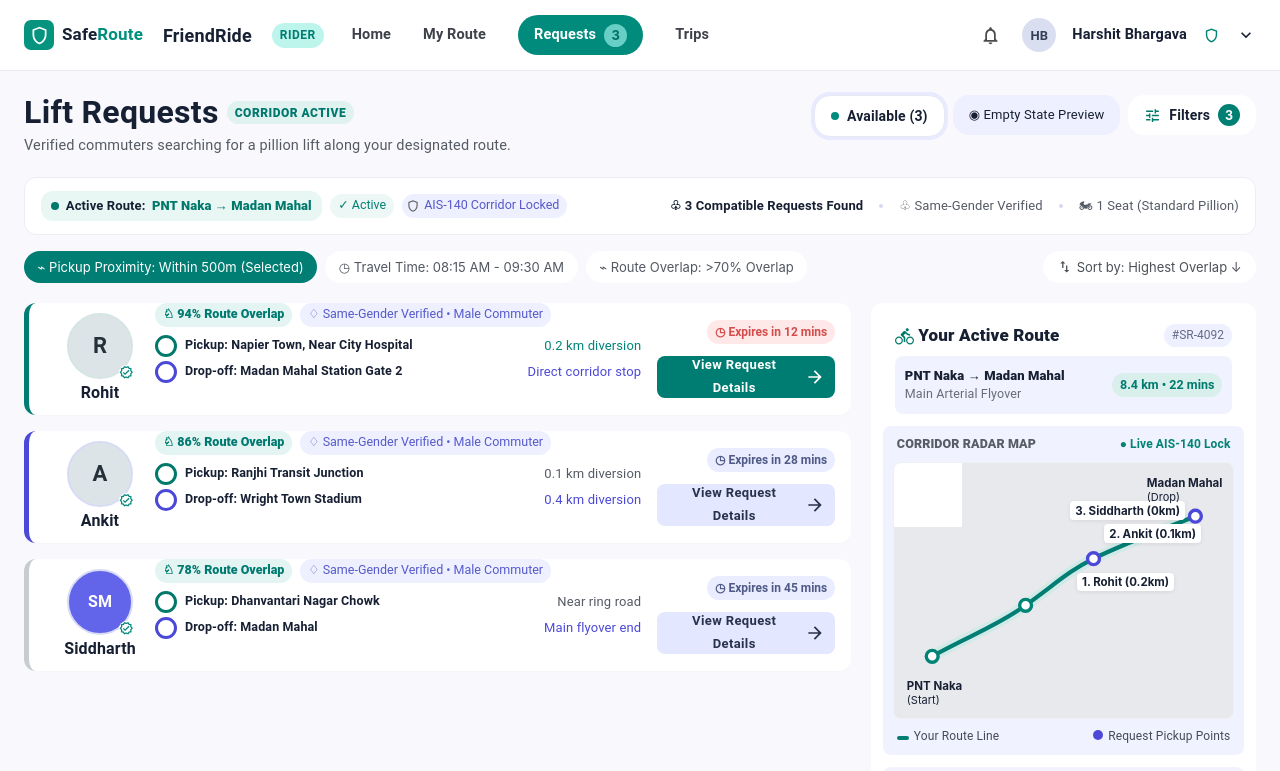
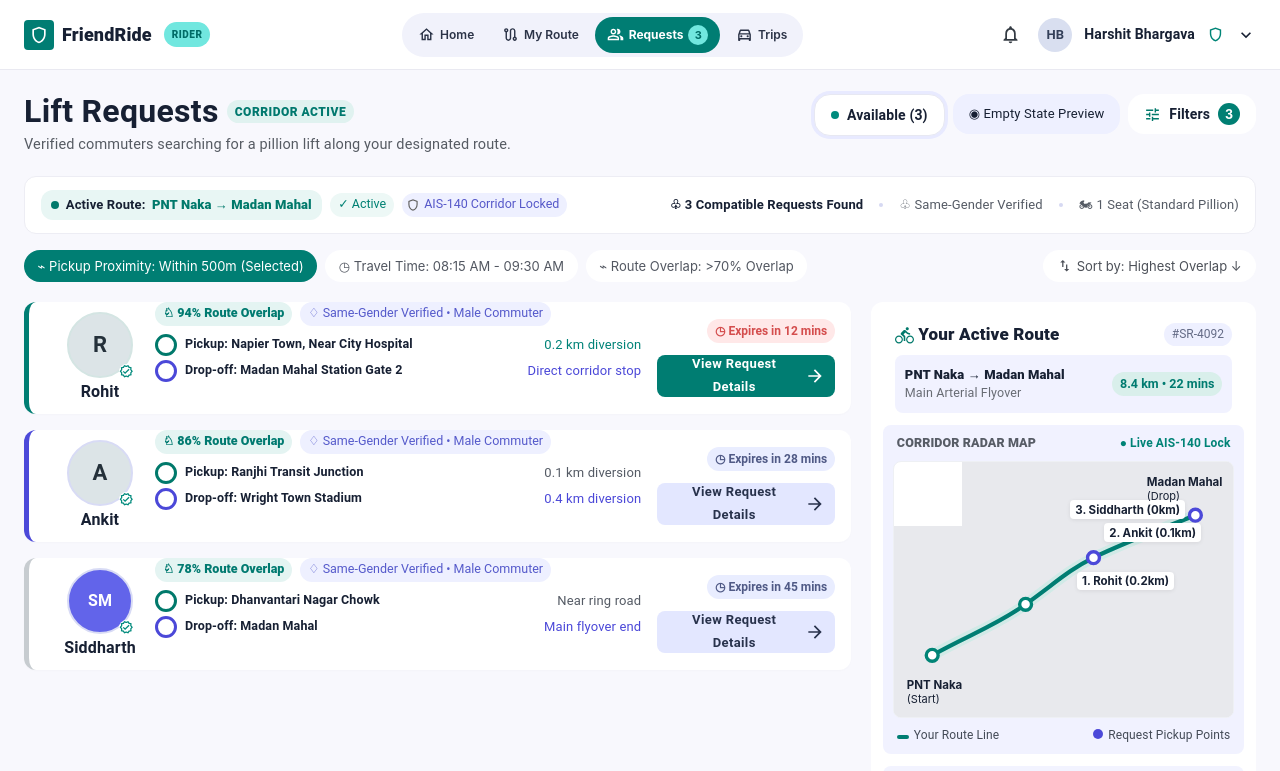
Before and after one commit to barmanakash/Delta, a React (Create React App) app in the folder client/: page /liftrequest in a window 1280 px wide. Shown: the top 771 px of the page. Built offline with nearby package versions, Linux system fonts and the light colour scheme.

Commit message:
fixed bug

```diff
--- a/client/src/liftrequest/liftrequest.js
+++ b/client/src/liftrequest/liftrequest.js
@@ -10,6 +10,10 @@
 } from "@mui/material";
 
 import ShieldOutlinedIcon from "@mui/icons-material/ShieldOutlined";
+import HomeOutlinedIcon from "@mui/icons-material/HomeOutlined";
+import RouteOutlinedIcon from "@mui/icons-material/RouteOutlined";
+import PeopleAltOutlinedIcon from "@mui/icons-material/PeopleAltOutlined";
+import DirectionsCarOutlinedIcon from "@mui/icons-material/DirectionsCarOutlined";
 import NotificationsNoneOutlinedIcon from "@mui/icons-material/NotificationsNoneOutlined";
 import KeyboardArrowDownIcon from "@mui/icons-material/KeyboardArrowDown";
 import AccessTimeOutlinedIcon from "@mui/icons-material/AccessTimeOutlined";
@@ -84,142 +88,150 @@
       {/* HEADER */}
       <Box
         sx={{
-          height: 70,
+          minHeight: 70,
           background: "#fff",
           borderBottom: "1px solid #e9e9f1",
+          position: "sticky",
+          top: 0,
+          zIndex: 30,
           display: "flex",
           alignItems: "center",
+          justifyContent: "space-between",
+          gap: 2,
           px: 3,
-          justifyContent: "space-between",
+          py: 1,
+          boxSizing: "border-box",
+          flexWrap: "wrap",
         }}
       >
-        <Box sx={{ display: "flex", alignItems: "center", gap: 2.5 }}>
+        <Box sx={{ display: "flex", alignItems: "center", gap: 1.5, flexShrink: 0 }}>
           <Box sx={{ display: "flex", alignItems: "center", gap: 1 }}>
             <Box
               sx={{
                 width: 30,
                 height: 30,
-                borderRadius: "7px",
-                background: "#07947f",
+                borderRadius: 1,
+                background: "#007d73",
                 display: "flex",
                 alignItems: "center",
                 justifyContent: "center",
+                flexShrink: 0,
               }}
             >
-              <ShieldOutlinedIcon
-                sx={{ color: "#fff", fontSize: 21 }}
-              />
+              <ShieldOutlinedIcon sx={{ color: "#fff", fontSize: 20 }} />
             </Box>
-
-            <Typography
-              sx={{
-                fontWeight: 700,
-                fontSize: 17,
-                color: "#182133",
-              }}
-            >
-              Safe
-              <span style={{ color: "#008f7d" }}>Route</span>
-            </Typography>
-          </Box>
-
             <Typography
               sx={{
                 fontSize: 18,
-              fontWeight: 700,
-              color: "#182033",
+                fontWeight: 800,
+                color: dark,
+                whiteSpace: "nowrap",
               }}
             >
               FriendRide
             </Typography>
+          </Box>
 
           <Chip
             label="RIDER"
             size="small"
             sx={{
               height: 25,
-              fontSize: 12,
-              fontWeight: 700,
+              fontSize: 10,
+              fontWeight: 800,
               letterSpacing: ".5px",
-              background: "#bdf5ed",
-              color: "#007d70",
+              background: "#71e7df",
+              color: "#006c66",
             }}
           />
+        </Box>
 
         <Box
           sx={{
             display: "flex",
             alignItems: "center",
-              gap: 4,
-              ml: 1,
+            gap: 0.5,
+            background: "#f1f2fb",
+            borderRadius: 30,
+            padding: 0.5,
+            flex: "0 1 auto",
+            overflowX: "auto",
           }}
         >
-            {["Home", "My Route"].map((item) => (
-              <Typography
-                key={item}
+          {[
+            { label: "Home", path: "/home", icon: <HomeOutlinedIcon sx={{ fontSize: 17 }} /> },
+            { label: "My Route", path: "/createcommute", icon: <RouteOutlinedIcon sx={{ fontSize: 17 }} /> },
+            { label: "Requests", path: "/liftrequest", icon: <PeopleAltOutlinedIcon sx={{ fontSize: 17 }} /> },
+            { label: "Trips", path: "/trips", icon: <DirectionsCarOutlinedIcon sx={{ fontSize: 17 }} /> },
+          ].map(({ label, path, icon }) => {
+            const active = path === "/liftrequest";
+            return (
+              <Box
+                key={path}
+                role="button"
+                tabIndex={0}
+                aria-current={active ? "page" : undefined}
+                onClick={() => navigate(path)}
+                onKeyDown={(event) => {
+                  if (event.key === "Enter" || event.key === " ") {
+                    event.preventDefault();
+                    navigate(path);
+                  }
+                }}
                 sx={{
-                  fontSize: 14.5,
-                  fontWeight: 600,
-                  color: "#3e4149",
+                  display: "flex",
+                  alignItems: "center",
+                  gap: 0.6,
+                  borderRadius: 24,
+                  px: 1.5,
+                  py: 1,
+                  background: active ? "#007d73" : "transparent",
+                  color: active ? "#fff" : "#2b3347",
+                  fontSize: 12,
+                  fontWeight: active ? 700 : 600,
+                  cursor: "pointer",
+                  whiteSpace: "nowrap",
                 }}
               >
-                {item}
-              </Typography>
-            ))}
+                {icon}
+                {label}
+                {active && (
+                  <Box
+                    component="span"
+                    sx={{
+                      minWidth: 20,
+                      height: 20,
+                      borderRadius: "50%",
+                      background: "#71e7df",
+                      color: "#006c66",
+                      display: "inline-flex",
+                      alignItems: "center",
+                      justifyContent: "center",
+                      fontSize: 11,
+                      fontWeight: 700,
+                    }}
+                  >
+                    {requests.length}
+                  </Box>
+                )}
+              </Box>
+            );
+          })}
+        </Box>
 
         <Box
           sx={{
-                height: 40,
-                px: 2,
-                borderRadius: 5,
-                background: "#008b7d",
-                color: "#fff",
             display: "flex",
             alignItems: "center",
-                gap: 1,
+            gap: 1.5,
+            flexShrink: 0,
           }}
         >
-              <Typography sx={{ fontSize: 14.5, fontWeight: 600 }}>
-                Requests
-              </Typography>
-
-              <Box
-                sx={{
-                  width: 23,
-                  height: 23,
-                  borderRadius: "50%",
-                  background: "#67cfc5",
-                  color: "#006f65",
-                  display: "flex",
-                  alignItems: "center",
-                  justifyContent: "center",
-                  fontSize: 13,
-                  fontWeight: 700,
-                }}
-              >
-                3
-              </Box>
-            </Box>
-
-            <Typography
-              sx={{
-                fontSize: 14.5,
-                fontWeight: 600,
-                color: "#3e4149",
-              }}
-            >
-              Trips
-            </Typography>
-          </Box>
-        </Box>
-
-        <Box sx={{ display: "flex", alignItems: "center", gap: 2 }}>
-          <IconButton size="small">
+          <IconButton size="small" aria-label="Notifications">
             <NotificationsNoneOutlinedIcon
-              sx={{ fontSize: 21, color: "#4b4b4b" }}
+              sx={{ fontSize: 21, color: "#343b43" }}
             />
           </IconButton>
-
           <Avatar
             sx={{
               width: 34,
@@ -232,11 +244,11 @@
           >
             HB
           </Avatar>
-
           <Typography
             sx={{
-              fontSize: 14.5,
+              fontSize: 14,
               fontWeight: 700,
+              whiteSpace: "nowrap",
             }}
           >
             Harshit Bhargava
```
Lines whose indentation alone changed are shown as unchanged.
